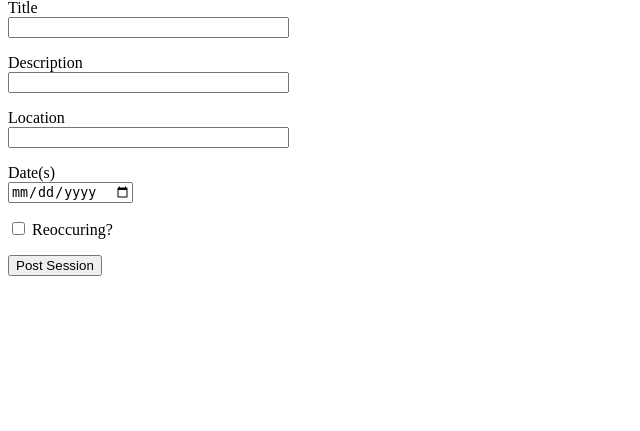
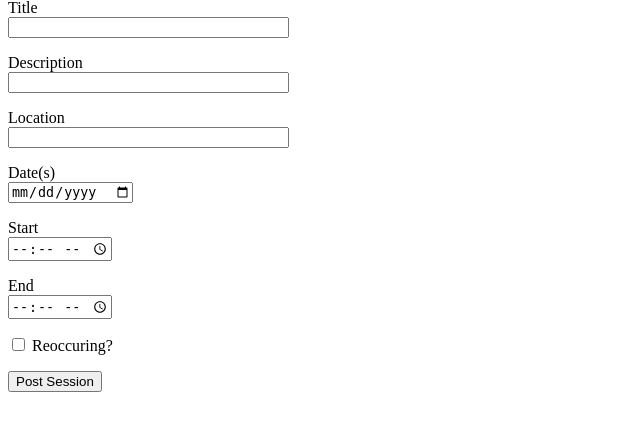
Before and after one commit to danielkong365/thecypher, a Flask app: page /sessions in a window 1280 px wide. Shown: the part 164-595 px from the top of the page, without its empty margins (0-640 px from the left). Run offline with Flask 2, Linux system fonts and the light colour scheme; the visitor is signed in with stand-in values (Sample User, id 1); data comes from the database, SQL or seed files in the repository; both versions use the stored data as it was after the commit; data that the repository does not hold is empty.

Commit message:
Add Time options

```diff
--- a/app/main/forms.py
+++ b/app/main/forms.py
@@ -2,6 +2,7 @@ from flask_wtf import FlaskForm
 from wtforms import StringField, TextAreaField, PasswordField, BooleanField, SubmitField, DateTimeField
 from wtforms.validators import ValidationError, DataRequired, EqualTo, Length
 from wtforms.fields.html5 import DateField
+from wtforms.fields.html5 import TimeField
 
 class SessionForm(FlaskForm):
 
@@ -9,6 +10,8 @@ class SessionForm(FlaskForm):
     description = StringField("Description")
     location = StringField("Location", validators = [DataRequired()])
     date = DateField("Date(s)")
+    start_time = TimeField("Start")
+    end_time = TimeField("End")
     reoccuring = BooleanField("Reoccuring?")
     submit = SubmitField("Post Session")
 
@@ -17,4 +20,6 @@ class EventForm(FlaskForm):
     description = StringField("Description")
     location = StringField("Location", validators = [DataRequired()])
     date = DateField("Date(s)")
+    start_time = TimeField("Start")
+    end_time = TimeField("End")
     submit = SubmitField("Post Event")
--- a/app/main/routes.py
+++ b/app/main/routes.py
@@ -17,7 +17,7 @@ def index():
 def sessions():
     form = SessionForm()
     if form.validate_on_submit():
-        session = Session(title = form.title.data, description = form.description.data, location = form.location.data, date = form.date.data, master = current_user)
+        session = Session(title = form.title.data, description = form.description.data, location = form.location.data, date = form.date.data,start_time = form.start_time.data, end_time = form.end_time.data, master = current_user)
         db.session.add(session)
         db.session.commit()
         flash('Session successfully posted!')
@@ -30,7 +30,7 @@ def sessions():
 def events():
     eform = EventForm()
     if eform.validate_on_submit():
-        event = Event(title = eform.title.data, description = eform.description.data, location = eform.location.data, date = eform.date.data, master = current_user)
+        event = Event(title = eform.title.data, description = eform.description.data, location = eform.location.data, date = eform.date.data, start_time = eform.start_time.data, end_time = eform.end_time.data, master = current_user)
         db.session.add(event)
         db.session.commit()
         flash('Event successfully posted!')
--- a/app/models.py
+++ b/app/models.py
@@ -39,6 +39,8 @@ class Event(db.Model):
     description = db.Column(db.String(1024), index=True)
     user_id = db.Column(db.Integer, db.ForeignKey('user.id'))
     date = db.Column(db.Date, index=True)
+    start_time = db.Column(db.Time, index=True)
+    end_time = db.Column(db.Time, index=True)
 
 
 class Session(db.Model):
@@ -50,6 +52,8 @@ class Session(db.Model):
     user_id = db.Column(db.Integer, db.ForeignKey('user.id'))
     date = db.Column(db.Date,index=True)
     reoccuring = db.Column(db.Boolean)
+    start_time = db.Column(db.Time, index=True)
+    end_time = db.Column(db.Time, index=True)
 
 @login.user_loader
 def load_user(user_id):
--- a/app/templates/sessions.html
+++ b/app/templates/sessions.html
@@ -34,6 +34,20 @@
             {% endfor %}
         </p>
         <p>
+            {{ form.start_time.label }}<br>
+            {{ form.start_time(size=32) }}<br>
+            {% for error in form.start_time.errors %}
+            <span style="color: red;">[{{ error }}]</span>
+            {% endfor %}
+        </p>
+        <p>
+            {{ form.end_time.label }}<br>
+            {{ form.end_time(size=32) }}<br>
+            {% for error in form.end_time.errors %}
+            <span style="color: red;">[{{ error }}]</span>
+            {% endfor %}
+        </p>
+        <p>
             {{ form.reoccuring() }} {{ form.reoccuring.label }}
         </p>
         <p>
```
Also changed, not shown: app/templates/events.html (+14 -0 lines), migrations/versions/473e3d1ea965_add_start_time_and_end_time.py (added, +42 -0 lines), app.db.
